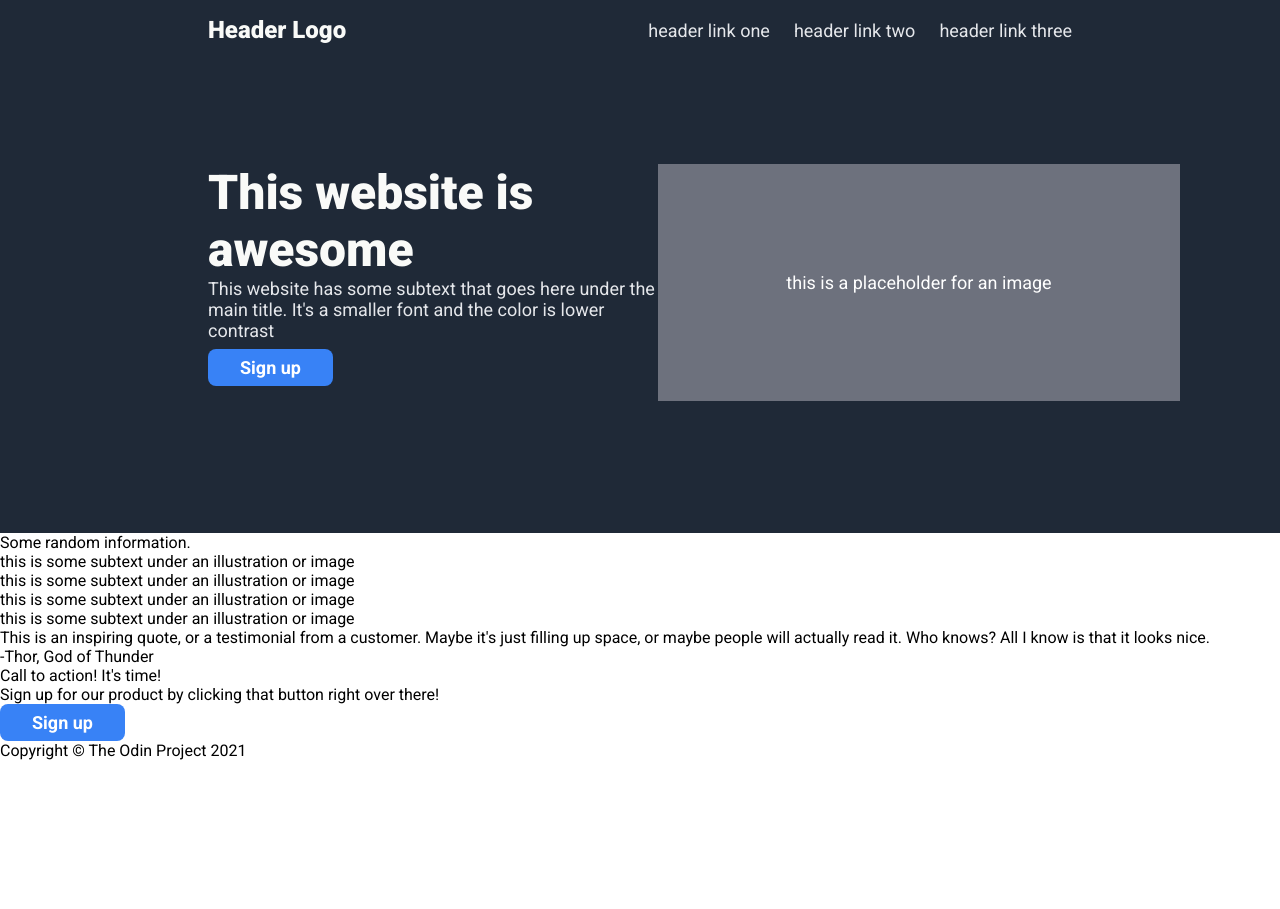
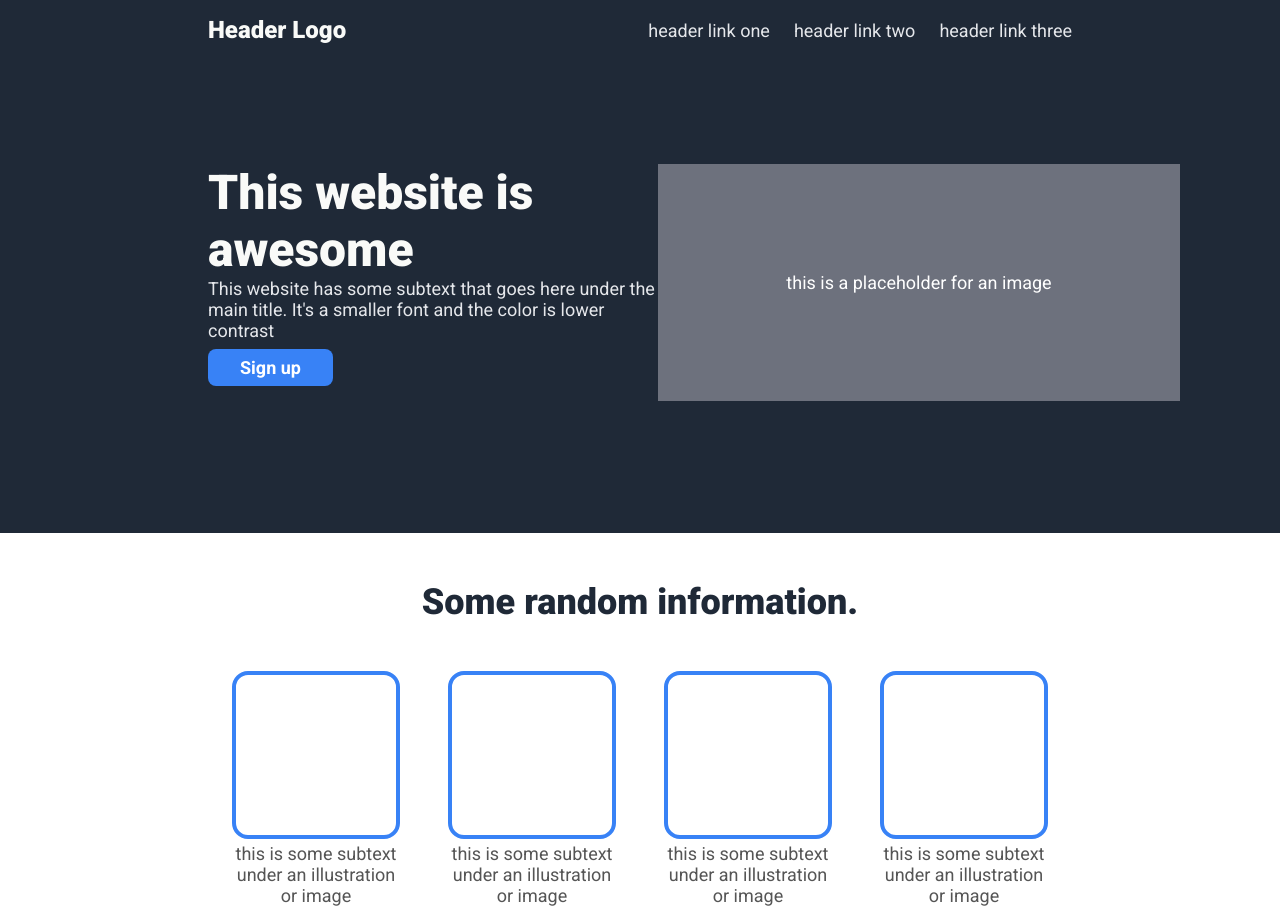
Before and after one commit to saffr3n-dump/landing-page, a plain HTML site: page index.html in a window 1280 px wide. Shown: the top 909 px of the page. Before the commit the page ends 800 px from the top, so only its background shows below. Drawn offline with Linux system fonts and the light colour scheme.

Commit message:
feat: style info section

```diff
--- a/style.css
+++ b/style.css
@@ -82,3 +82,42 @@ button {
   text-align: center;
   flex: 0 0 522px;
 }
+
+.info {
+  padding-bottom: 120px;
+}
+
+.info .title {
+  color: #1f2937;
+  font-size: 36px;
+  font-weight: 900;
+  text-align: center;
+  padding: 48px 0;
+}
+
+.info .content {
+  display: flex;
+  justify-content: center;
+  gap: 48px;
+}
+
+.info .card {
+  flex: 0 0 168px;
+}
+
+.info .card .img {
+  height: 168px;
+  border: 4px solid #3882f6;
+  border-radius: 16px;
+  margin-bottom: 4px;
+}
+
+.info .card .text {
+  color: #555;
+  font-size: 18px;
+  text-align: center;
+}
+
+.quote {
+  background-color: #e5e7eb;
+}
```
